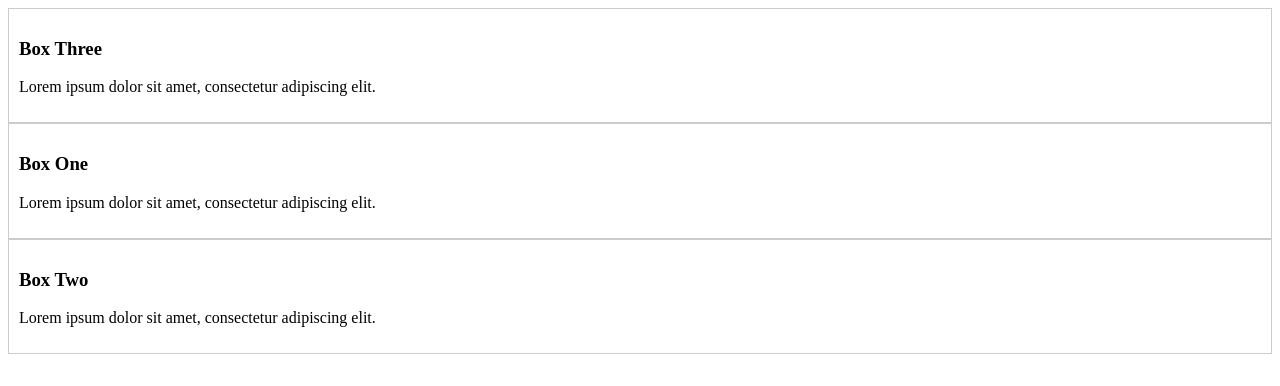
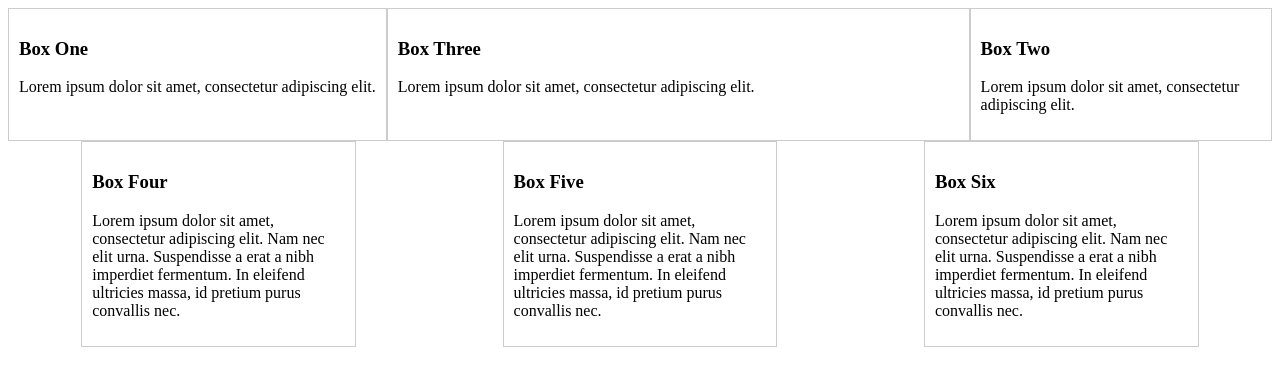
Before and after one commit to kingluddite/234e-what-is-flexbox, a plain HTML site: page index.html in a window 1280 px wide. Drawn offline with Linux system fonts and the light colour scheme.

Commit message:
Add widths space around

```diff
--- a/index.html
+++ b/index.html
@@ -21,6 +21,22 @@
         <p>Lorem ipsum dolor sit amet, consectetur adipiscing elit.</p>
       </div>
     </div>
+    <!-- ./container-1 -->
+    <div class="container-2">
+  <div class="container-2-box">
+    <h3>Box Four</h3>
+    <p>Lorem ipsum dolor sit amet, consectetur adipiscing elit. Nam nec elit urna. Suspendisse a erat a nibh imperdiet fermentum. In eleifend ultricies massa, id pretium purus convallis nec. </p>
+  </div>
+  <div class="container-2-box">
+    <h3>Box Five</h3>
+    <p>Lorem ipsum dolor sit amet, consectetur adipiscing elit. Nam nec elit urna. Suspendisse a erat a nibh imperdiet fermentum. In eleifend ultricies massa, id pretium purus convallis nec. </p>
+  </div>
+  <div class="container-2-box">
+    <h3>Box Six</h3>
+    <p>Lorem ipsum dolor sit amet, consectetur adipiscing elit. Nam nec elit urna. Suspendisse a erat a nibh imperdiet fermentum. In eleifend ultricies massa, id pretium purus convallis nec. </p>
+  </div>
+</div>
+<!-- /.container-2 -->
     </div>
   </body>
 </html>
--- a/styles.css
+++ b/styles.css
@@ -1,14 +1,24 @@
 .container-1 {
   display: flex;
-  flex-direction: column;
-  /* default is row */
 }
-.container-1 div {
+.container-2 {
+  display: flex; /* puts boxes side by side */
+  /* justify-content: flex-start; default won't change anything */
+  /* justify-content: flex-end; default won't change anything */
+  /* justify-content: center; */
+  /* justify-content: space-between; spreads it out with equal margins */
+  justify-content: space-around; /* spreads it out and spaces on side */
+}
+.container-1 div,
+.container-2 div {
   border: 1px #ccc solid;
   padding: 10px;
 }
 
-.box-1 {
+.container-2-box {
+  width: 20%; /* added (see room on right?)*/
+}
+.container-2 .box-1 {
   flex: 2;
   order: 2;
 }
@@ -20,3 +30,5 @@
   flex: 2;
   order: 1;
 }
+
+/* inside container-2 each column has same class */
```
